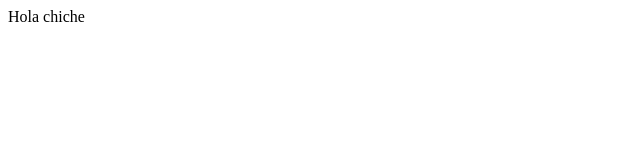
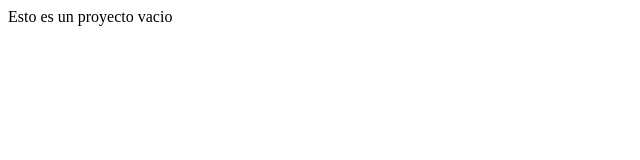
Before and after one commit to mzipi/pagina, a plain HTML site: page index.html in a window 1280 px wide. Shown: the whole page, without its empty margins (0-640 px from the left). Drawn offline with Linux system fonts and the light colour scheme.

Commit message:
update index

```diff
--- a/index.html
+++ b/index.html
@@ -1,5 +1,5 @@
 <html>
 <body>
-<p>Hola chiche
+<p>Esto es un proyecto vacio
 </body>
 </html>
```
